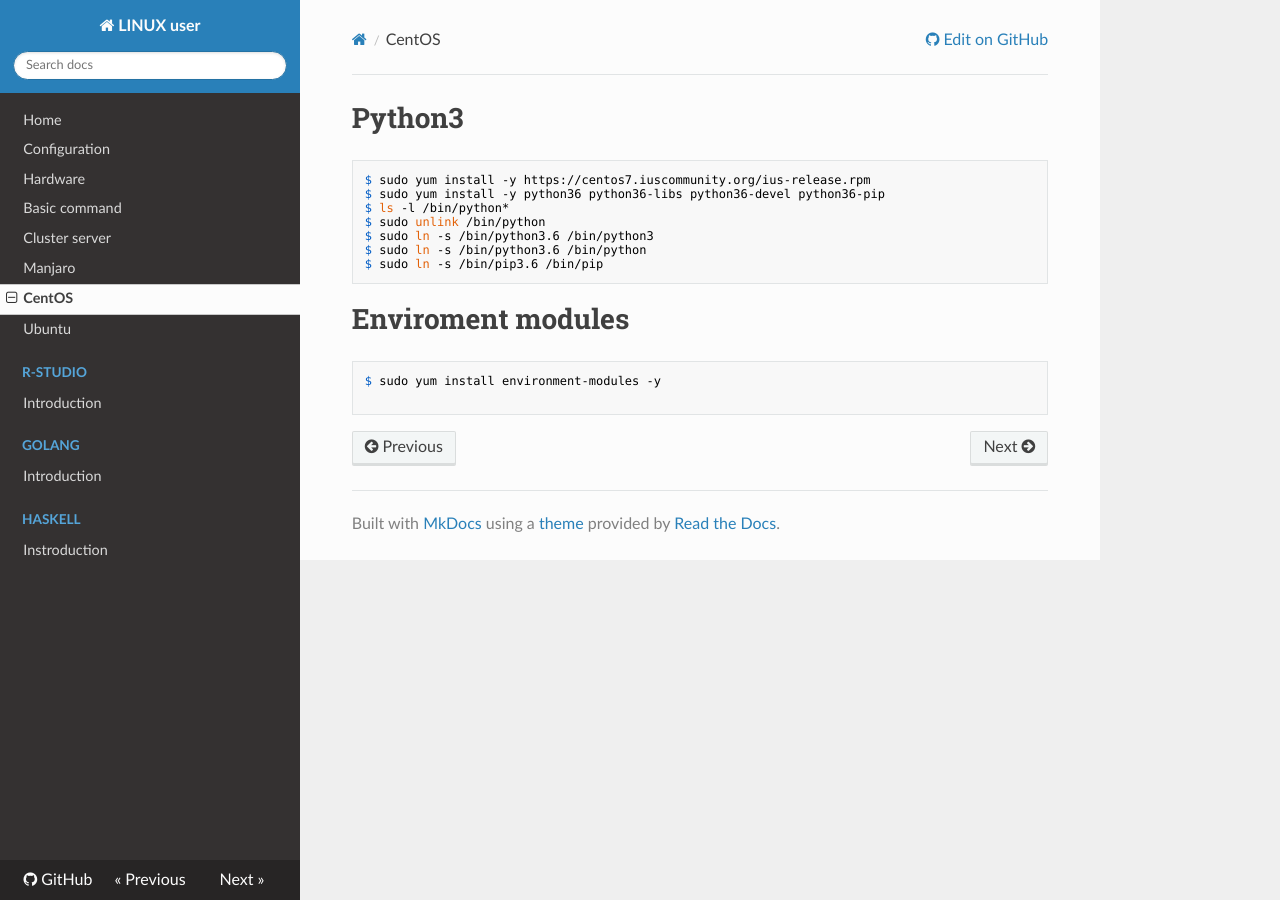
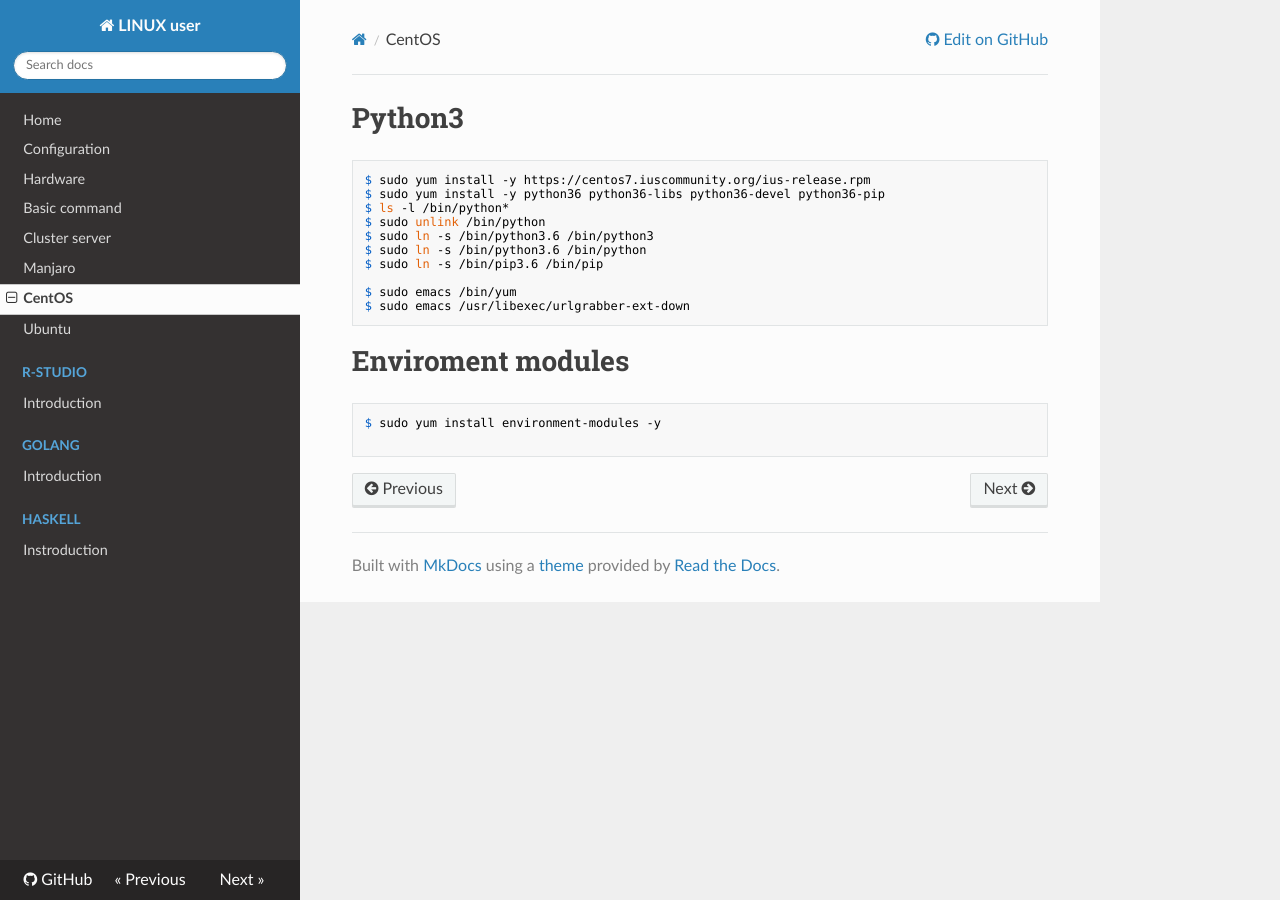
Before and after one commit to WonyoungCho/LINUX, an MkDocs documentation site: the page built from docs/centos_conf.md, in a window 1280 px wide. Built offline with MkDocs 1.6.1, drawn with Linux system fonts in a browser that asks for light colours; nearby versions of some CDN libraries; old or Windows-style settings are respelled for this version of MkDocs.

Commit message:
Update centos_conf.md

````diff
--- a/docs/centos_conf.md
+++ b/docs/centos_conf.md
@@ -7,6 +7,9 @@ $ sudo unlink /bin/python
 $ sudo ln -s /bin/python3.6 /bin/python3
 $ sudo ln -s /bin/python3.6 /bin/python
 $ sudo ln -s /bin/pip3.6 /bin/pip
+
+$ sudo emacs /bin/yum
+$ sudo emacs /usr/libexec/urlgrabber-ext-down
 ```
 
 # Enviroment modules
````
